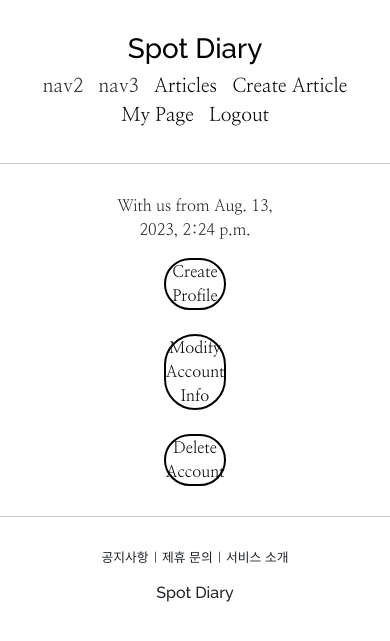
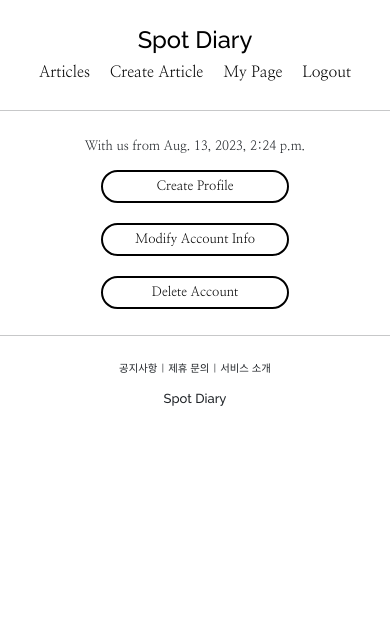
Before and after one commit to nangeee/django-spot-diary, a Django app: page /accounts/detail/1 in a window 390 px wide. Shown: the top 641 px of the page. Run offline with Django 4.2, Linux system fonts and the light colour scheme; the visitor is signed in with stand-in values (Sample User, id 1); data comes from the database, SQL or seed files in the repository; some libraries are stand-ins or nearby versions.

Commit message:
Optimize display for mobile device

```diff
--- a/articleapp/templates/articleapp/list.html
+++ b/articleapp/templates/articleapp/list.html
@@ -8,10 +8,8 @@
 {% if article_list %}
 <div class="container">
     {% for article in article_list %}
-    <a href="{% url 'articleapp:detail' pk=article.pk %}">
-        <div>
+    <a class="article_img_div" href="{% url 'articleapp:detail' pk=article.pk %}">
             {% include 'snippets/card.html' with article=article %}
-        </div>
     </a>
     {% endfor %}
 </div>
--- a/articleapp/views.py
+++ b/articleapp/views.py
@@ -161,4 +161,4 @@ class ArticleListView(ListView):
     model = Article
     context_object_name = "article_list"
     template_name = "articleapp/list.html"
-    paginate_by = 5  # 한 페이지에 노출되는 객체의 수 (article 수)
+    paginate_by = 10  # 한 페이지에 노출되는 객체의 수 (article 수)
--- a/commentapp/forms.py
+++ b/commentapp/forms.py
@@ -21,7 +21,7 @@ class CommentCreationForm(ModelForm):
         fields = ["content"]  # article, writer는 서버 단에서 작업
 
         widgets = {
-            "content": forms.Textarea(attrs={"rows": 4, "placeholder": "What are your thoughts?"})
+            "content": forms.Textarea(attrs={"rows": 5, "placeholder": "What are your thoughts?", "cols": 100})
         }
 
         labels = {
--- a/commentapp/templates/commentapp/create.html
+++ b/commentapp/templates/commentapp/create.html
@@ -10,7 +10,7 @@
             {% csrf_token %}
 <!--            {{ form }}-->
 <!--            {% bootstrap_form form %}-->
-            {% bootstrap_form form form_group_class='mb-3' size='small' %}
+            {% bootstrap_form form form_group_class='mb-3'%}
             <input class="btn btn-outline-dark rounded-pill col-4 mt-2" type="submit" >
             <input type="hidden" name="article_pk" value="{{ article.pk }}">
             <!-- {{ article.pk }}에서 article: articleapp/detail에서 include 할 때 지정한 with article=current.article -->
--- a/commentapp/templates/commentapp/detail.html
+++ b/commentapp/templates/commentapp/detail.html
@@ -20,7 +20,7 @@
             let var1 = document.getElementById("comment_delete_form");
             console.log(var1);
             console.log(value);
-            var1.action = '../../comments/delete/pk'.replace('pk', value);
+            var1.action = '../../comments/delete/pk'.replace('pk', value); // 현재 경로 articles/detail/pk에서 이동
         }
 
     </script>
--- a/commentapp/views.py
+++ b/commentapp/views.py
@@ -8,6 +8,7 @@ from django.utils.decorators import method_decorator
 from django.views.generic import CreateView, DeleteView
 
 from articleapp.models import Article
+from commentapp.decorators import comment_ownership_required
 from commentapp.forms import CommentCreationForm
 from commentapp.models import Comment
 
@@ -30,7 +31,9 @@ class CommentCreateView(LoginRequiredMixin, CreateView):
         return reverse("articleapp:detail", kwargs={"pk": self.object.article.pk})
 
 
-class CommentDeleteView(DeleteView):
+@method_decorator(comment_ownership_required, "get")
+@method_decorator(comment_ownership_required, "post")
+class CommentDeleteView(LoginRequiredMixin, DeleteView):
     model = Comment
     context_object_name = "current_comment"
     template_name = "commentapp/delete.html"
--- a/project1/settings.py
+++ b/project1/settings.py
@@ -39,7 +39,7 @@ SECRET_KEY = env('SECRET_KEY')
 # SECURITY WARNING: don't run with debug turned on in production!
 DEBUG = True
 
-ALLOWED_HOSTS = []
+ALLOWED_HOSTS = ['*']
 
 
 # Application definition
--- a/static/base.css
+++ b/static/base.css
@@ -13,9 +13,28 @@
 }
 
 .header_menu {
-    font-size:1.2rem;
-    margin-left: 30px;
-    margin-right: 30px;
+    font-size: 1.2rem;
+    margin-left: 1rem;
+    margin-right: 1rem;
+}
+
+/*
+.header_menu {
+  font-size: 1rem;
+  margin-left: 0.5rem;
+  margin-right: 0.5rem;
+}
+@media screen and (min-width: 1000px) {
+  .header_menu {
+    font-size: 1.2rem;
+    margin-left: 1rem;
+    margin-right: 1rem;
+  }
+}
+*/
+
+.header_menu > * {
+    padding: 0 0.6rem;
 }
 
 .footer_menu {
@@ -23,7 +42,7 @@
 }
 
 .footer_title {
-    margin-top:15px;
+    margin-top: 1rem;
 }
 
 .accountapp_content, .profileapp_content {
@@ -37,17 +56,14 @@
     font-family: 'Nanum Myeongjo', serif;
 }
 
-.userInfoSubmit {
-    margin-top:10px;
-}
-
 .userInfoLabel {
     width:7%;
 }
 
 .loginForm, .createAccountForm, .accountDetail, .createProfileForm {
-    margin: 30px auto;
-    max-width:40%;
+    margin: 2rem auto;
+    width: 80%;
+    max-width: 600px;
     text-align:center;
 }
 
@@ -75,31 +91,39 @@ a:hover {
     text-decoration: none;
 }
 
-.mypageBtn {
+.mypageBtn, .myarticleBtn {
     display: block;
     border: solid black 2px;
-    width: 40%;
+    width: 60%;
+    max-width: 200px;
+    height: auto;
     text-align: center;
     border-radius: 5rem;
     /* margin-left: 180px; */
     margin: auto;
-}
-
-.header_menu > * {
-    padding: 0 5px;
+    padding: 5px;
 }
 
 .btn_container {
     text-align: center;
 }
 
+.container {
+    /*width: 90%;*/
+    padding: 0;
+    margin: 0 auto;
+}
+
+.article_img_div {
+  width: 45%;
+  max-width: 250px;
+  border-radius: 15px;
+}
+
 .container div {
-  width: 250px;
-  background-color: antiquewhite;
   display: flex;
   justify-content: center;
   align-items: center;
-  border-radius: 15px;
 }
 
 .container img {
@@ -217,3 +243,9 @@ a:hover {
     display: inline-block;
     width: 100%;
 }
+
+@media screen and (max-width: 500px) {
+    html{
+        font-size: 13px;
+    }
+}
--- a/static/js/magicgrid.js
+++ b/static/js/magicgrid.js
@@ -288,7 +288,7 @@ MagicGrid.prototype.listen = function listen () {
 let magicGrid = new MagicGrid({
   container: '.container',
   animate: true,
-  gutter: 30,
+  gutter: 12,
   static: true,
   useMin: true
 });
--- a/templates/head.html
+++ b/templates/head.html
@@ -3,6 +3,7 @@
 
 <head>
     <meta charset="UTF-8">
+    <meta name="viewport" content="width=device-width, initial-scale=1, shrink-to-fit=no">
     <title>Project1</title>
 
     <!-- Bootstrap -->
--- a/templates/header.html
+++ b/templates/header.html
@@ -4,8 +4,6 @@
     </div>
 
     <div class="nanum_myeongjo header_menu">
-        <span>nav2</span>
-        <span>nav3</span>
         {% if not user.is_authenticated %} <!-- user가 로그인이 안 되어 있다면 -->
         <a href="{% url 'accountapp:login' %}?next={{ request.path }}"><span>Login</span></a>
         <a href="{% url 'accountapp:createAccount' %}"><span>Sign Up</span></a>
```
Also changed, not shown: other parts of static/base.css (+14 -12 lines), articleapp/templates/articleapp/delete.html (+21 -13 lines), articleapp/templates/articleapp/detail.html (+13 -8 lines), commentapp/decorators.py (added, +13 -0 lines), templates/snippets/card.html (+7 -2 lines), static/no_image.jpg (added).
